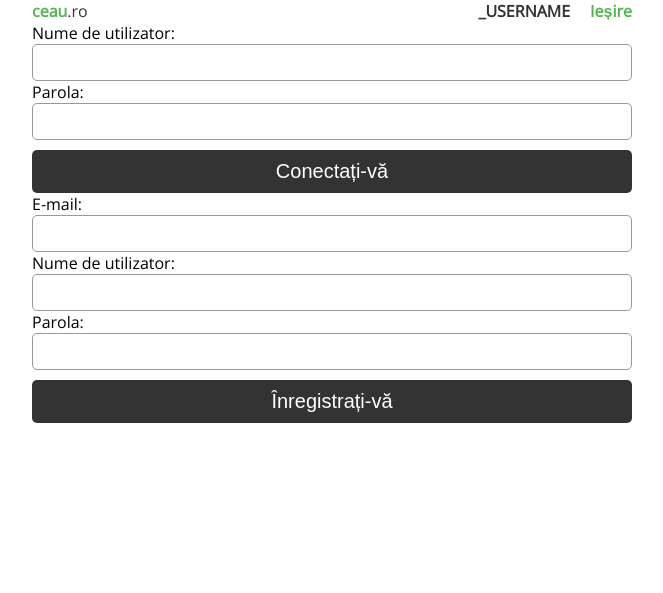
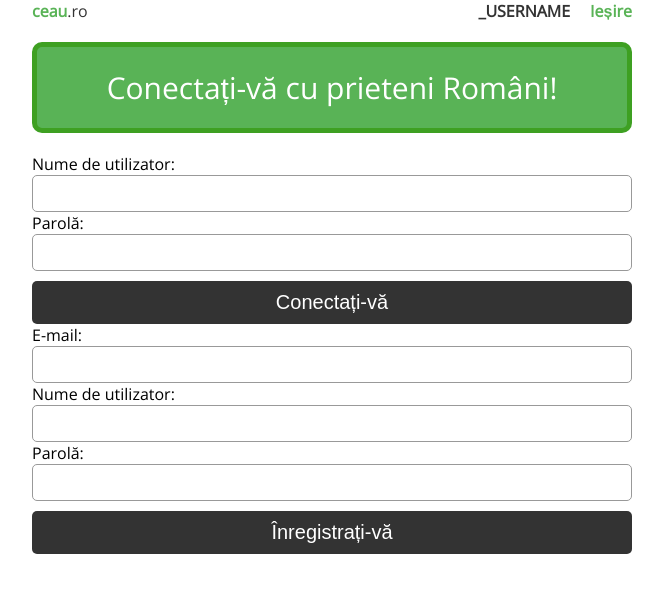
Before and after one commit to gbutiri/twitterclone, a PHP site: page /login.php in a window 1280 px wide. Shown: the top 593 px of the page, without its empty margins (308-971 px from the left). Run offline with PHP 8.4, Linux system fonts and the light colour scheme; a stand-in replaces the project's code that opens the database connection; some libraries are stand-ins or nearby versions.

Commit message:
More translation.

```diff
--- a/css/main.css
+++ b/css/main.css
@@ -163,3 +163,14 @@ a:hover {
 	font-weight: bold;
 	color: #333;
 }
+
+.main-billboard {
+	border: 5px solid #3EA022;
+	background-color: #59B356;
+	color: #fff;
+	padding:20px 0;
+	text-align: center;
+	border-radius: 10px;
+	font-size: 30px;
+	margin: 20px auto;
+}
--- a/login.php
+++ b/login.php
@@ -2,10 +2,13 @@
 include ('config.php');
 include (_DOCROOT.'/includes/header.php');
 ?>
+<div class="main-billboard">
+Conectați-vă cu prieteni Români!
+</div>
 <form method="POST" id="signin-form" class="registration-forms" action="/ajax/registration.php?action=trylogin">
 	<label>Nume de utilizator:</label>
 	<div><input type="text" name="signin-username" id="signin-username" /></div>
-	<label>Parola:</label>
+	<label>Parolă:</label>
 	<div><input type="password" name="signin-password" id="signin-password" /></div>
 	<div><button id="signin-button" />Conectați-vă</button></div>
 </form>
@@ -14,7 +17,7 @@ include (_DOCROOT.'/includes/header.php');
 	<div><input type="text" name="signup-email" id="signup-email" /></div>
 	<label>Nume de utilizator:</label>
 	<div><input type="text" name="signup-username" id="signup-username" /></div>
-	<label>Parola:</label>
+	<label>Parolă:</label>
 	<div><input type="password" name="signup-password" id="signup-password" /></div>
 	<div><button type="submit" id="signup-button" />Înregistrați-vă</button></div>
 </form>
```
